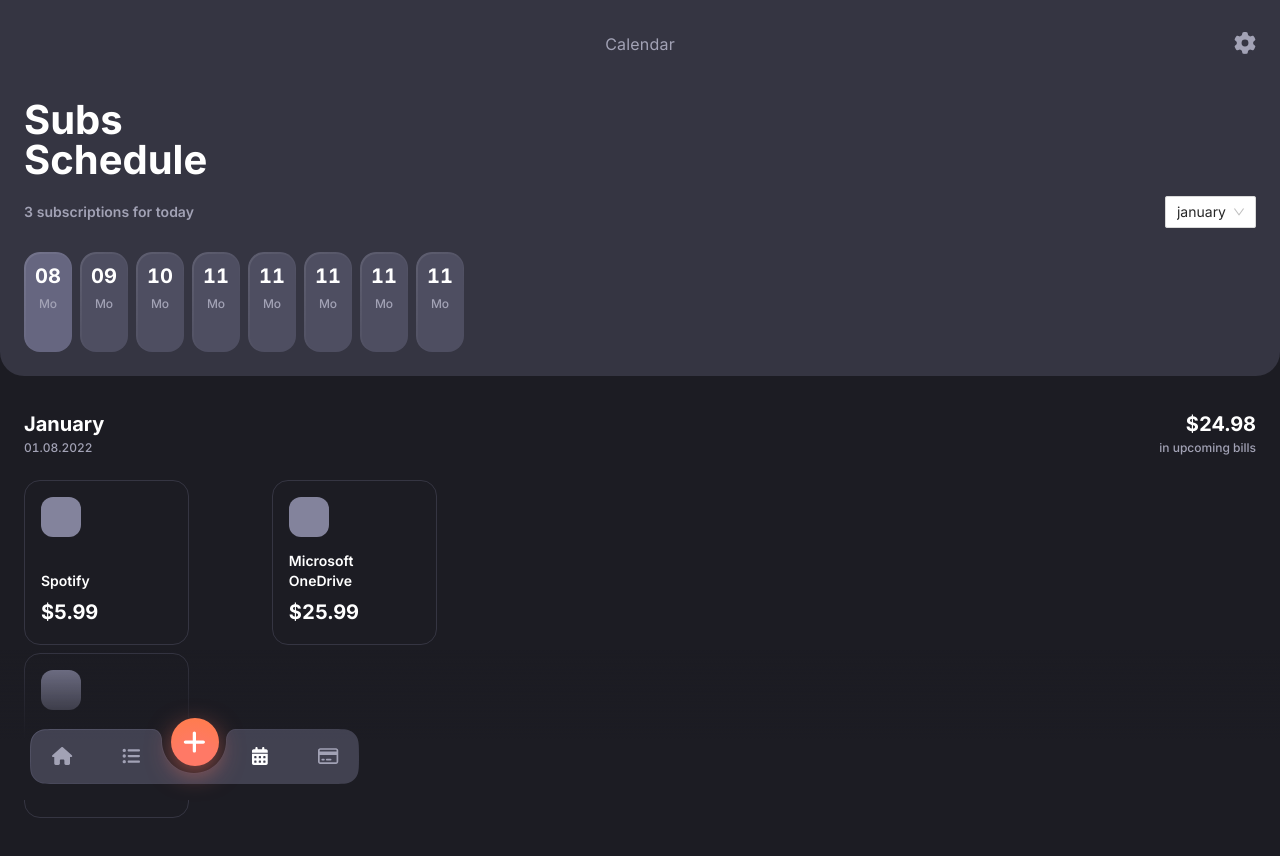
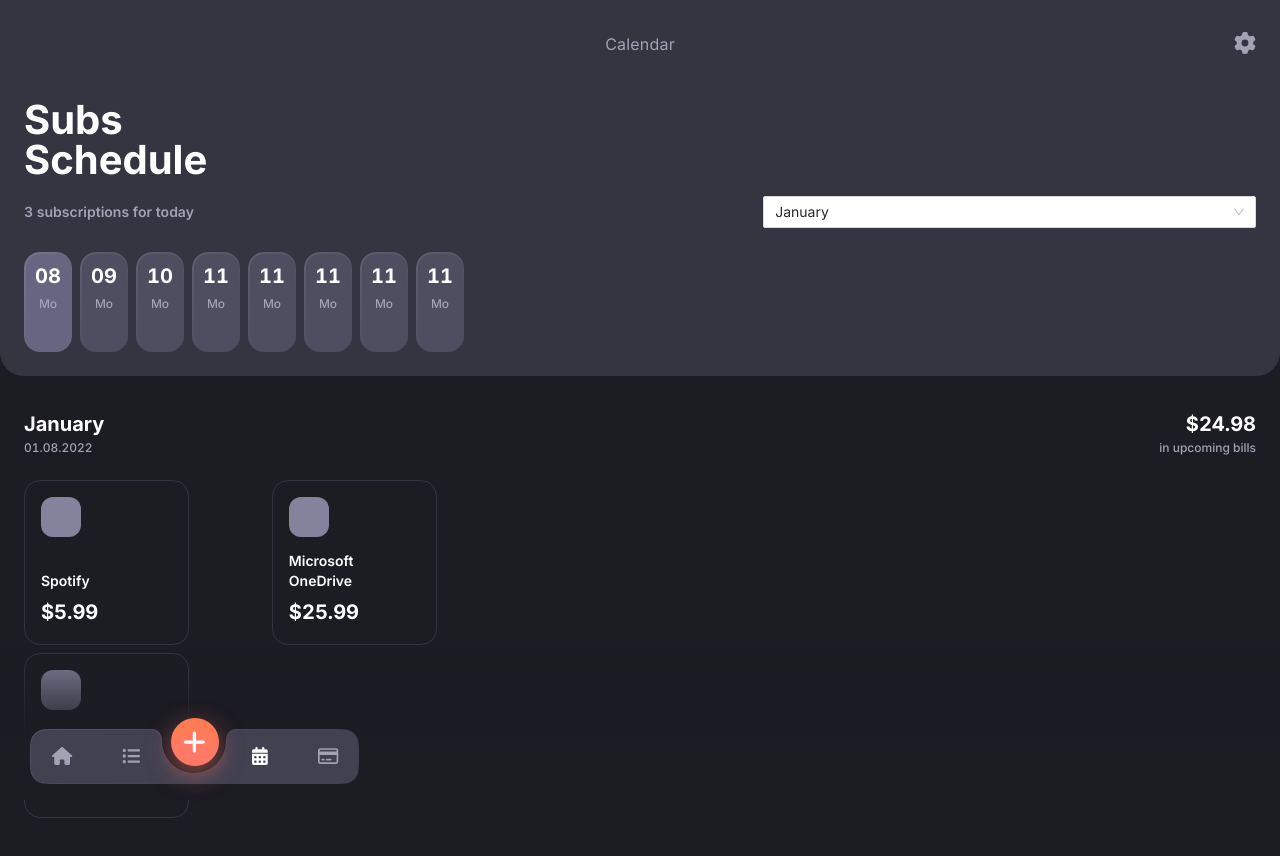
Before and after one commit to Dan-Viduykov/trackizer, a React (Create React App) app: page /calendar in a window 1280 px wide. Shown: the top 856 px of the page. Built offline with nearby package versions, Linux system fonts and the light colour scheme.

Commit message:
add select

```diff
--- a/src/pages/Calendar/Calendar.scss
+++ b/src/pages/Calendar/Calendar.scss
@@ -24,7 +24,9 @@
     }
 
     &__select {
-        background: rgba(255, 255, 255, 0.1);
+        width: 40%;
+        background: linear-gradient(rgba(255, 255, 255, 0.1) 0%, rgba(255, 255, 255, 0.1) 100%);
+        border-radius: 32px;
     }
 
     &__carousel {}
--- a/src/pages/Calendar/Calendar.tsx
+++ b/src/pages/Calendar/Calendar.tsx
@@ -1,14 +1,19 @@
-import { Select } from "antd";
-import { FC } from "react";
+import { FC, useState } from "react";
+import './Calendar.scss'
 
 import BottomBar from "../../components/BottomBar";
 import HeaderTopMenu from "../../components/HeaderTopMenu";
 import SubsList from "../../components/SubsList";
 
-import './Calendar.scss'
+import { Select } from "antd";
 import 'antd/dist/antd.css';
+const { Option } = Select;
 
 const Calendar: FC = () => {
+    const [ selected, setSelected ] = useState<string | null>(null)
+
+    const handleChange = (value: string) => setSelected;
+
     return (
         <main className="calendar shadow-screen">
             <section className="calendar__top section bookmark">
@@ -16,7 +21,24 @@ const Calendar: FC = () => {
                 <h2 className="calendar__title ft-7">Subs<br />Schedule</h2>
                 <div className="calendar__choose">
                     <p className="ft-2">3 subscriptions for today</p>
-                    <Select className="calendar__select" defaultValue={'january'}></Select>
+                    <Select
+                        className="calendar__select"
+                        style={{borderRadius: '32px'}}
+                        defaultValue="January"
+                        onChange={handleChange} >
+                        <Option value="January">January</Option>
+                        <Option value="February">February</Option>
+                        <Option value="March">March</Option>
+                        <Option value="April">April</Option>
+                        <Option value="May">May</Option>
+                        <Option value="June">June</Option>
+                        <Option value="July">July</Option>
+                        <Option value="August">August</Option>
+                        <Option value="September">September</Option>
+                        <Option value="October">October</Option>
+                        <Option value="November">November</Option>
+                        <Option value="December ">December </Option>
+                    </Select>
                 </div>
                 <div className="calendar__carousel">
                     <ul className="calendar__list">
```
